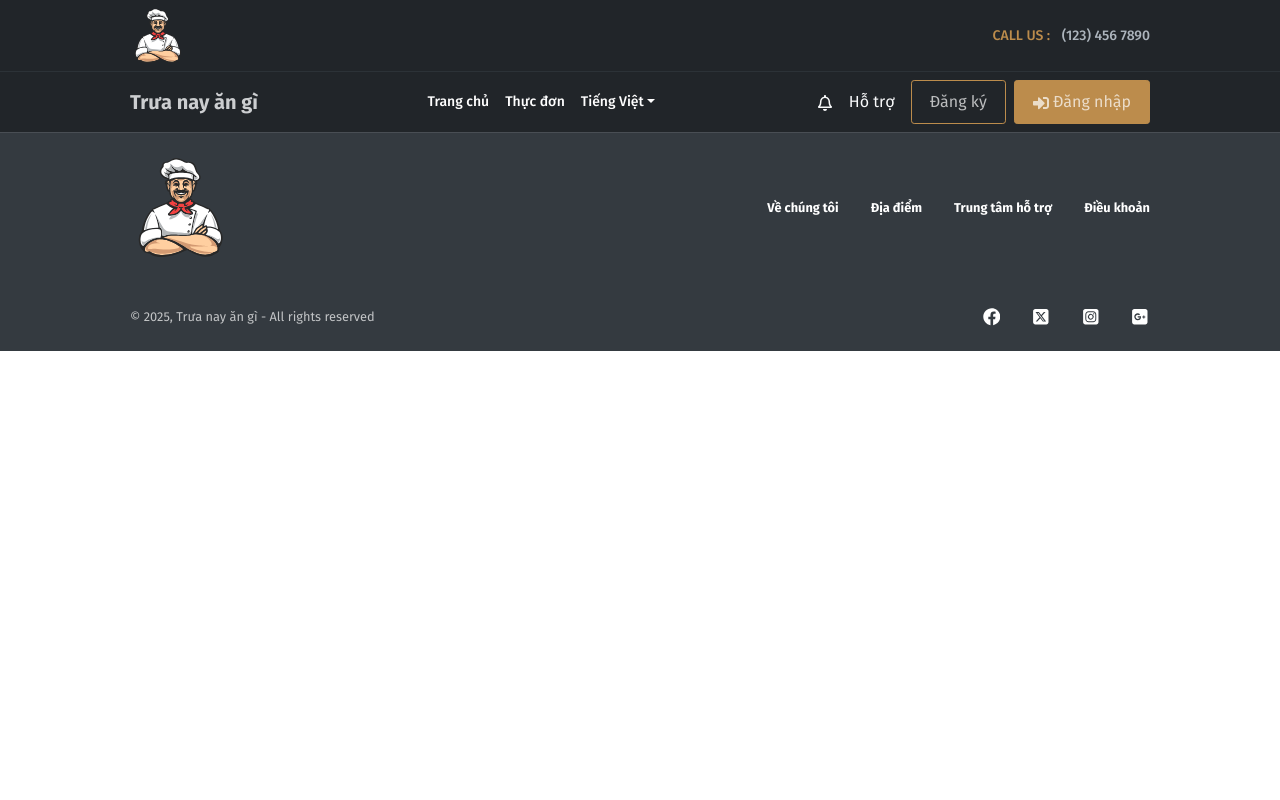
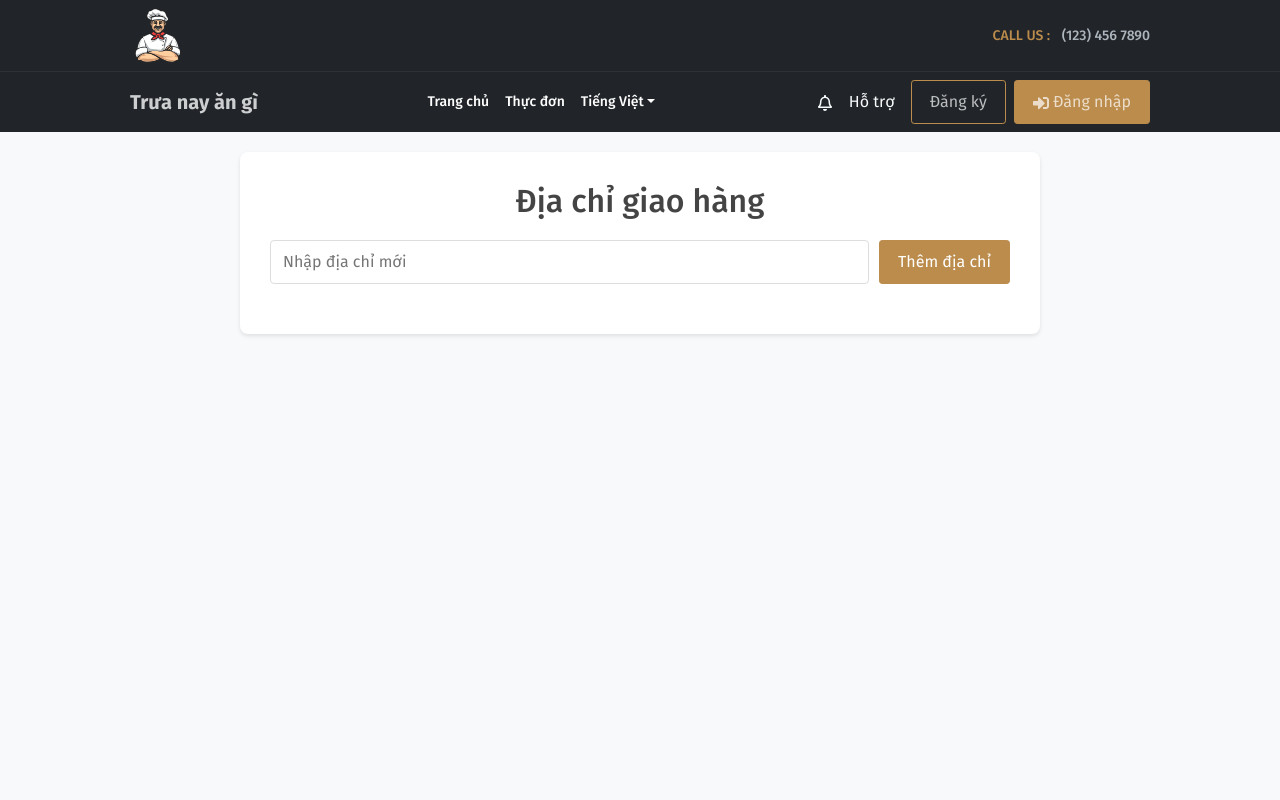
Before and after one commit to MnhQuoc/project_nhom1_trua_nay_an_gi, a React (Vite) app in the folder trua_nay_an_gi/: page /users in a window 1280 px wide. Shown: the top 800 px of the page. Built offline with nearby package versions, Linux system fonts and the light colour scheme.

Commit message:
users_address

```diff
--- a/trua_nay_an_gi/package.json
+++ b/trua_nay_an_gi/package.json
@@ -10,13 +10,11 @@
     "preview": "vite preview"
   },
   "dependencies": {
-    "axios": "^1.8.4",
-    "bootstrap": "^5.3.5",
     "react": "^19.0.0",
     "react-bootstrap": "^2.10.9",
     "react-dom": "^19.0.0",
     "react-icons": "^5.5.0",
-    "react-router": "^7.5.1"
+    "react-router-dom": "^7.5.1"
   },
   "devDependencies": {
     "@eslint/js": "^9.22.0",
--- a/trua_nay_an_gi/src/App.jsx
+++ b/trua_nay_an_gi/src/App.jsx
@@ -1,15 +1,15 @@
+import './App.css'
 import React from 'react';
-import { Routes, Route } from 'react-router';
+import { Route, Routes } from 'react-router';
 import NavbarWeb from './components/Navigate/NavbarWeb';
 import Header from './pages/Home/Header';
 import About from './pages/About/About';
 import Team from './pages/Team/Team';
 import Footer from './components/Footer/Footer';
 import Profile from './pages/Profile/Profile';
-import Register from './components/Register/Register';
-import Signup from './components/Signup/Signup';
-import Login from './components/Login/Login';
+import Users from './pages/Users/Users';
 
+// Define an ErrorBoundary class to handle any potential errors in the app
 class ErrorBoundary extends React.Component {
   constructor(props) {
     super(props);
@@ -21,14 +21,15 @@ class ErrorBoundary extends React.Component {
   }
 
   componentDidCatch(error, errorInfo) {
-    console.error('Lỗi:', error);
-    console.error('Thông tin lỗi:', errorInfo);
+    console.log('Error:', error);
+    console.log('Error Info:', errorInfo);
   }
 
   render() {
     if (this.state.hasError) {
-      return <h1>Đã xảy ra lỗi. Vui lòng tải lại trang.</h1>;
+      return <h1>Something went wrong.</h1>;
     }
+
     return this.props.children;
   }
 }
@@ -49,9 +50,11 @@ function App() {
               </>
             }
           />
-          <Route path="/register" element={<Register />} />
-          <Route path="/signup" element={<Signup />} />
-          <Route path="/login" element={<Login />} />
+          <Route path="/profile" element={<Profile />} />
+          <Route path="/users" element={<Users />} />
+          <Route path="/menu" element={<h1>Menu</h1>} />
+          <Route path="/login" element={<h1>Login pages</h1>} />
+          <Route path="/register" element={<h1>Register pages</h1>} />
         </Routes>
         <Footer />
       </div>
--- /dev/null
+++ b/trua_nay_an_gi/src/pages/Users/Users.css
@@ -0,0 +1,60 @@
+.users-container {
+  display: flex;
+  justify-content: center;
+  align-items: flex-start;
+  min-height: 100vh;
+  padding: 20px;
+  background-color: #f8f9fa;
+}
+
+.users-content {
+  max-width: 800px;
+  width: 100%;
+  padding: 30px;
+  background-color: white;
+  border-radius: 8px;
+  box-shadow: 0 2px 4px rgba(0, 0, 0, 0.1);
+}
+
+.address-form {
+  margin: 20px 0;
+  display: flex;
+  gap: 10px;
+}
+
+.address-input {
+  flex: 1;
+  padding: 8px 12px;
+  border: 1px solid #ddd;
+  border-radius: 4px;
+  font-size: 16px;
+}
+
+.addresses-list {
+  margin-top: 20px;
+}
+
+.address-item {
+  display: flex;
+  justify-content: space-between;
+  align-items: center;
+  padding: 15px;
+  border: 1px solid #eee;
+  border-radius: 4px;
+  margin-bottom: 10px;
+}
+
+.address-actions {
+  display: flex;
+  gap: 10px;
+}
+
+.edit-form {
+  display: flex;
+  gap: 10px;
+  width: 100%;
+}
+
+.edit-form .address-input {
+  flex: 1;
+}
--- /dev/null
+++ b/trua_nay_an_gi/src/pages/Users/Users.jsx
@@ -0,0 +1,104 @@
+import React, { useState } from 'react';
+import './Users.css';
+
+const Users = () => {
+  const [addresses, setAddresses] = useState([]);
+  const [newAddress, setNewAddress] = useState('');
+  const [editIndex, setEditIndex] = useState(-1);
+  const [editAddress, setEditAddress] = useState('');
+
+  const handleAddAddress = (e) => {
+    e.preventDefault();
+    if (newAddress.trim()) {
+      setAddresses([...addresses, newAddress.trim()]);
+      setNewAddress('');
+    }
+  };
+
+  const handleEditAddress = (index) => {
+    setEditIndex(index);
+    setEditAddress(addresses[index]);
+  };
+
+  const handleUpdateAddress = (e) => {
+    e.preventDefault();
+    if (editAddress.trim()) {
+      const updatedAddresses = [...addresses];
+      updatedAddresses[editIndex] = editAddress.trim();
+      setAddresses(updatedAddresses);
+      setEditIndex(-1);
+      setEditAddress('');
+    }
+  };
+
+  const handleDeleteAddress = (index) => {
+    const updatedAddresses = addresses.filter((_, i) => i !== index);
+    setAddresses(updatedAddresses);
+  };
+
+  return (
+    <div className="users-container">
+      <div className="users-content">
+        <h2>Địa chỉ giao hàng</h2>
+
+        {/* Form thêm địa chỉ mới */}
+        <form onSubmit={handleAddAddress} className="address-form">
+          <input
+            type="text"
+            value={newAddress}
+            onChange={(e) => setNewAddress(e.target.value)}
+            placeholder="Nhập địa chỉ mới"
+            className="address-input"
+          />
+          <button type="submit" className="btn btn-primary">Thêm địa chỉ</button>
+        </form>
+
+        {/* Danh sách địa chỉ */}
+        <div className="addresses-list">
+          {addresses.map((address, index) => (
+            <div key={index} className="address-item">
+              {editIndex === index ? (
+                <form onSubmit={handleUpdateAddress} className="edit-form">
+                  <input
+                    type="text"
+                    value={editAddress}
+                    onChange={(e) => setEditAddress(e.target.value)}
+                    className="address-input"
+                  />
+                  <button type="submit" className="btn btn-success">Lưu</button>
+                  <button
+                    type="button"
+                    className="btn btn-secondary"
+                    onClick={() => setEditIndex(-1)}
+                  >
+                    Hủy
+                  </button>
+                </form>
+              ) : (
+                <>
+                  <span>{address}</span>
+                  <div className="address-actions">
+                    <button
+                      onClick={() => handleEditAddress(index)}
+                      className="btn btn-warning"
+                    >
+                      Sửa
+                    </button>
+                    <button
+                      onClick={() => handleDeleteAddress(index)}
+                      className="btn btn-danger"
+                    >
+                      Xóa
+                    </button>
+                  </div>
+                </>
+              )}
+            </div>
+          ))}
+        </div>
+      </div>
+    </div>
+  );
+};
+
+export default Users;
```
Also changed, not shown: 1 other file (tests, documents, lock files or other folders).
